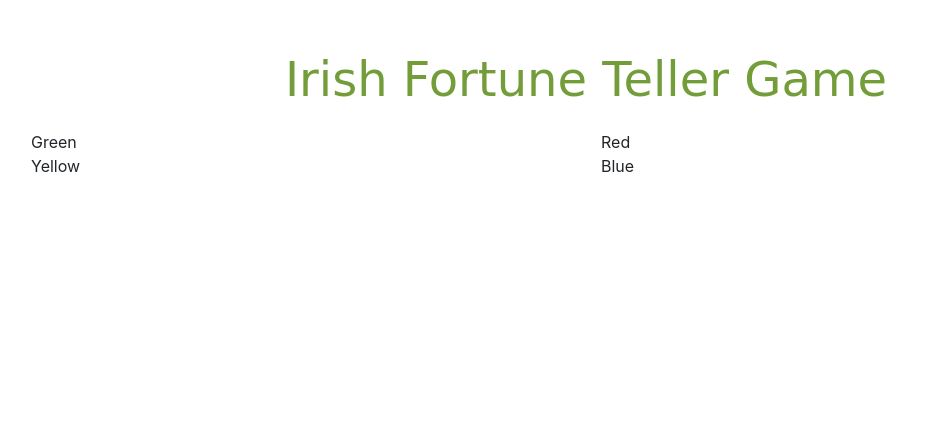
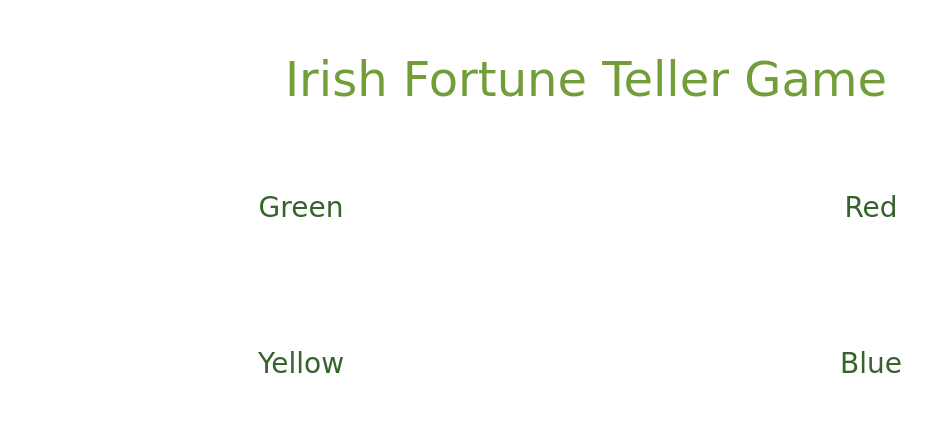
Before and after one commit to ljl22/p3-libby-laura, a plain HTML site: page index.html in a window 1280 px wide. Shown: the whole page, without its empty margins (54-986 px from the left). Drawn offline with nearby package versions, Linux system fonts and the light colour scheme; a web font is replaced by a local one.

Commit message:
Add row styling in main.css

```diff
--- a/index.html
+++ b/index.html
@@ -29,17 +29,17 @@
       <main>
             <div class="container">
                   <div class="row">
-                    <div class="col-sm">
+                    <div class="col-sm color">
                       Green
                     </div>
-                    <div class="col-sm">
+                    <div class="col-sm color">
                       Red
                     </div>
                      <div class="w-100"></div>
-                    <div class="col-sm">
+                    <div class="col-sm color">
                       Yellow
                     </div>
-                    <div class="col-sm">
+                    <div class="col-sm color">
                       Blue
                     </div>
                   </div>
--- a/main.css
+++ b/main.css
@@ -31,3 +31,11 @@ h1 {
   font-size: 3rem;
   padding: 4% 5% 1% 5%;
 }
+
+.color {
+  color: #36622b;
+  font-family: 'McLaren', cursive;
+  font-size: 1.75rem;
+  text-align: center;
+  padding: 5%;
+}
```
